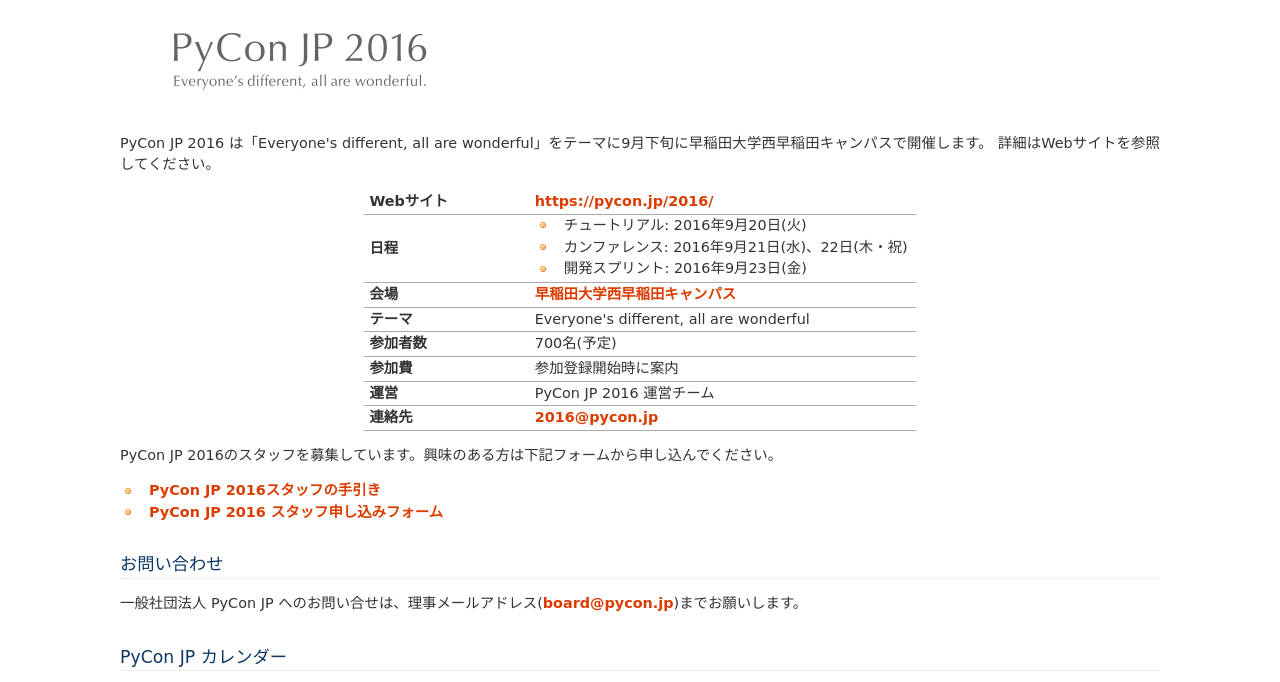
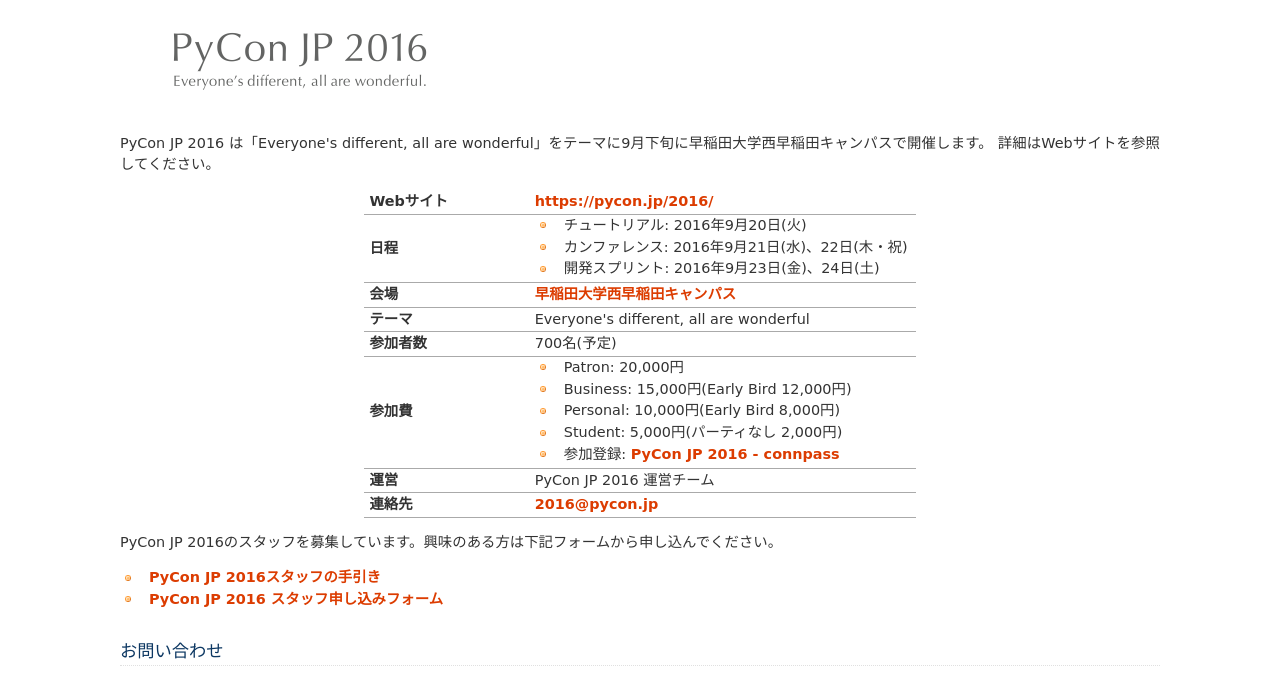
Before and after one commit to pyconjp/www.pycon.jp, a Sphinx documentation site: the page built from source/index.rst, in a window 1280 px wide and 900 px high, scrolled down 814 px, cut to the strip 0-682 px from the top of the window. Built offline with Sphinx 7.4.7, drawn with Linux system fonts in a browser that asks for light colours.

Commit message:
update date of sprints and add registration fee

```diff
--- a/source/index.rst
+++ b/source/index.rst
@@ -38,7 +38,7 @@
    * - 日程
      - - チュートリアル: 2016年9月20日(火)
        - カンファレンス: 2016年9月21日(水)、22日(木・祝)
-       - 開発スプリント: 2016年9月23日(金)
+       - 開発スプリント: 2016年9月23日(金)、24日(土)
    * - 会場
      - `早稲田大学西早稲田キャンパス <https://www.waseda.jp/top/access/nishiwaseda-campus>`_
    * - テーマ
@@ -46,7 +46,11 @@
    * - 参加者数
      - 700名(予定)
    * - 参加費
-     - 参加登録開始時に案内
+     - - Patron: 20,000円
+       - Business: 15,000円(Early Bird 12,000円)
+       - Personal: 10,000円(Early Bird 8,000円)
+       - Student: 5,000円(パーティなし 2,000円)
+       - 参加登録: `PyCon JP 2016 - connpass <http://pyconjp.connpass.com/event/30692/>`_
    * - 運営
      - PyCon JP 2016 運営チーム
    * - 連絡先
```
